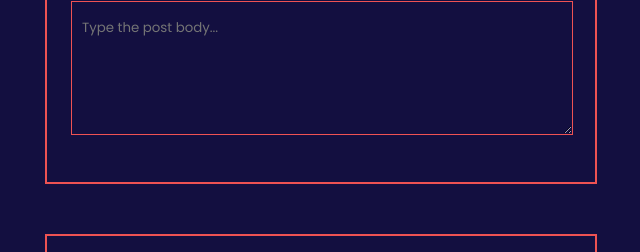
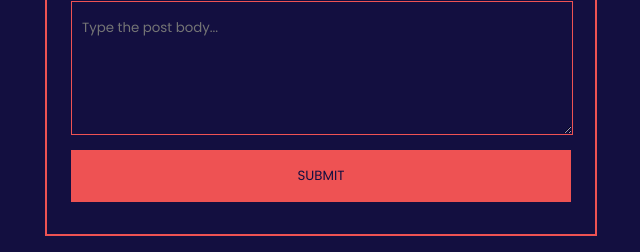
Before and after one commit to brunogcpinheiro/reactnd-readable, a React (Create React App) app: page /new in a window 1280 px wide. Shown: the part 764-1016 px from the top of the page, without its empty margins (319-959 px from the left). Built offline with nearby package versions, Linux system fonts and the light colour scheme; no server answers.

Commit message:
add submit button to forms

```diff
--- a/src/components/NewPost.js
+++ b/src/components/NewPost.js
@@ -34,6 +34,9 @@ class NewPost extends Component {
 						placeholder="Type the post body..."
 						id="body"
 					/>
+					<button type="submit" className="btn-submit">
+						Submit
+					</button>
 				</form>
 			</div>
 		);
--- a/src/components/PostPage.js
+++ b/src/components/PostPage.js
@@ -60,6 +60,9 @@ class PostPage extends Component {
 								placeholder="Type the comment body..."
 								id="body"
 							/>
+							<button type="submit" className="btn-submit">
+								Submit
+							</button>
 						</form>
 					</div>
 				</div>
--- a/src/index.css
+++ b/src/index.css
@@ -123,6 +123,14 @@ small {
 .add-post-form select option {
 	color: #fff;
 	background: #130f40;
+}
+
+.btn-submit {
+	padding: 16px 24px;
+	background: #ee5253;
+	color: #130f40;
+	border: none;
+	text-transform: uppercase;
 }
 
 .sort {
```
